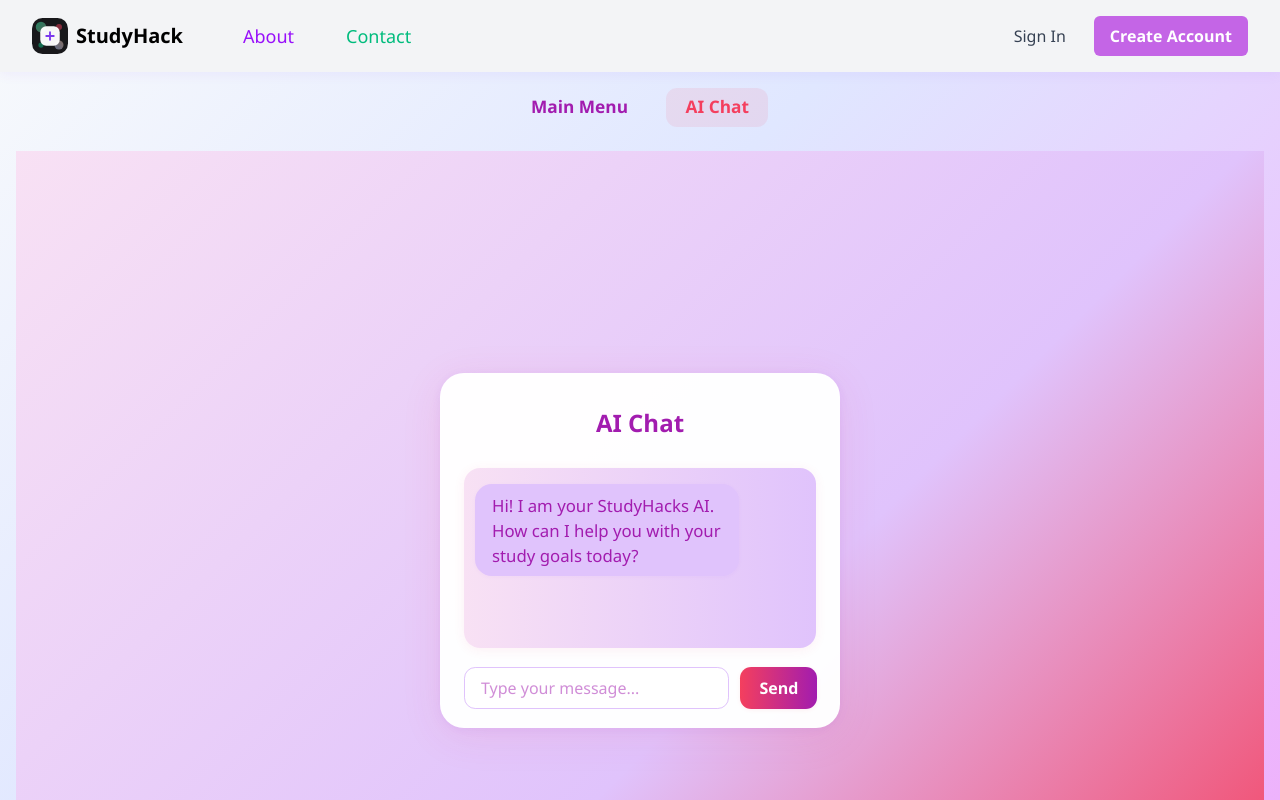
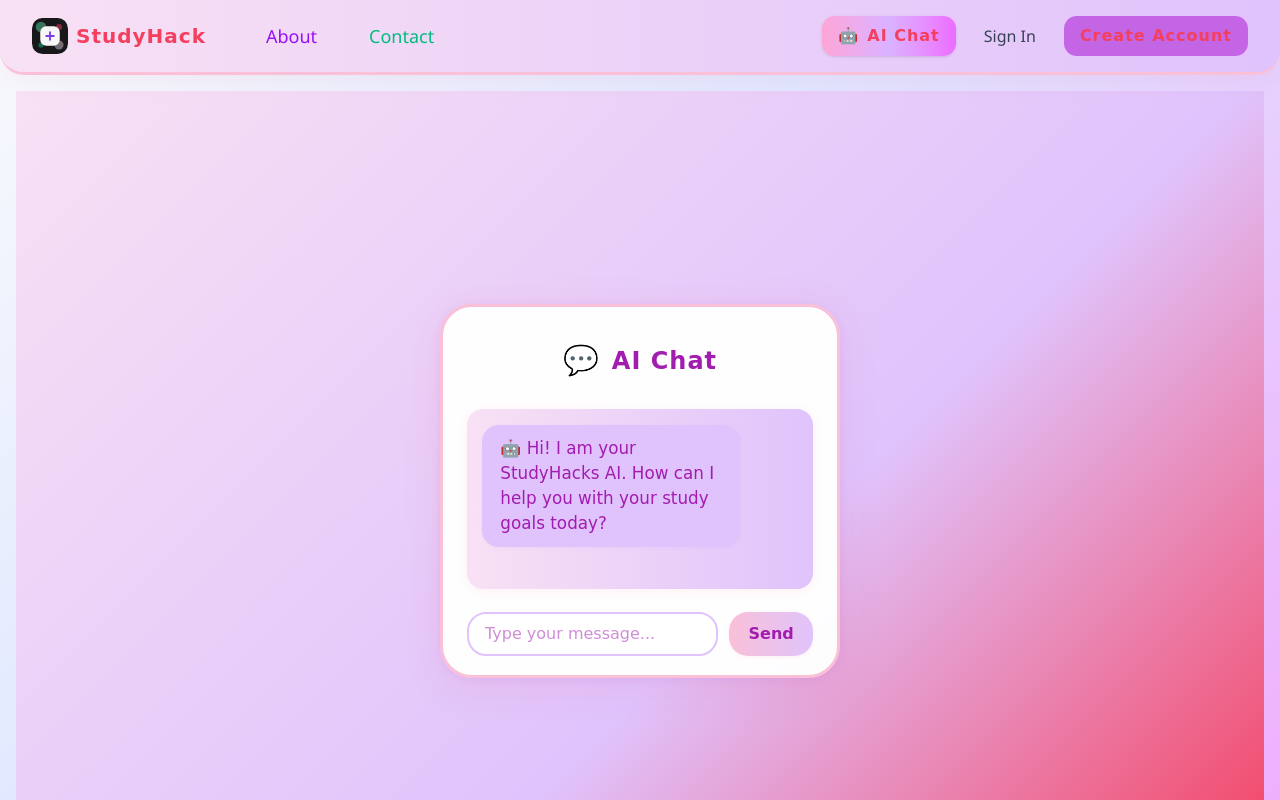
Before and after one commit to DanielZTWang/HackTheValley, a React (Vite) app in the folder client/: page /aichat in a window 1280 px wide. Shown: the top 800 px of the page. Built offline with nearby package versions, Linux system fonts and the light colour scheme.

Commit message:
made ui cuter

```diff
--- a/client/src/App.css
+++ b/client/src/App.css
@@ -1,3 +1,228 @@
+/* Super Cute Global Theme */
+body {
+	min-height: 100vh;
+	background: linear-gradient(135deg, #ffe6f7 0%, #e0c3fc 60%, #ffd6e0 100%);
+	font-family: 'Comic Sans MS', 'Baloo 2', 'Segoe UI', 'Roboto', Arial, sans-serif;
+	margin: 0;
+	padding: 0;
+	color: #a21caf;
+}
+
+/* Navbar Cuteness */
+nav {
+	background: linear-gradient(90deg, #f8e1f4 0%, #e0c3fc 100%);
+	border-bottom: 3px solid #f9c0d7;
+	box-shadow: 0 4px 24px 0 rgba(244,63,94,0.07);
+	border-radius: 0 0 1.5rem 1.5rem;
+}
+nav .text-xl, nav .font-semibold {
+	color: #f43f5e !important;
+	font-family: 'Comic Sans MS', 'Baloo 2', 'Segoe UI', 'Roboto', Arial, sans-serif;
+	letter-spacing: 1px;
+}
+nav a {
+	border-radius: 0.8em;
+	transition: background 0.2s, color 0.2s;
+}
+nav a:hover {
+	background: #ffe6f7;
+	color: #f43f5e !important;
+}
+
+/* Card Cuteness */
+.mainmenu-container, .mainmenu-leaderboard-card, .mainmenu-friends-card, .about-container, .aichat-container {
+	border-radius: 2rem !important;
+	box-shadow: 0 8px 40px 0 rgba(244,63,94,0.10), 0 1.5px 8px 0 rgba(124,58,237,0.08);
+	background: rgba(255,255,255,0.98) !important;
+	border: 2.5px solid #f9c0d7;
+}
+
+/* Buttons */
+button, .mainmenu-add-btn, .aichat-send-btn {
+	border-radius: 1.2em !important;
+	font-family: 'Comic Sans MS', 'Baloo 2', 'Segoe UI', 'Roboto', Arial, sans-serif;
+	font-weight: 700;
+	box-shadow: 0 2px 8px 0 rgba(244,63,94,0.08);
+	background: linear-gradient(90deg, #f9c0d7 0%, #e0c3fc 100%) !important;
+	color: #a21caf !important;
+	border: none;
+	transition: background 0.2s, color 0.2s;
+}
+button:hover, .mainmenu-add-btn:hover, .aichat-send-btn:hover {
+	background: linear-gradient(90deg, #e0c3fc 0%, #f9c0d7 100%) !important;
+	color: #f43f5e !important;
+}
+
+/* Inputs */
+input, .mainmenu-input, .aichat-input {
+	border-radius: 1.2em !important;
+	border: 2px solid #e0c3fc !important;
+	background: #fff !important;
+	color: #a21caf !important;
+	font-family: 'Comic Sans MS', 'Baloo 2', 'Segoe UI', 'Roboto', Arial, sans-serif;
+	font-size: 1.05em;
+	padding: 0.5em 1.1em;
+	transition: border 0.2s;
+}
+input:focus, .mainmenu-input:focus, .aichat-input:focus {
+	border-color: #f43f5e !important;
+	background: #ffe6f7 !important;
+}
+
+/* Headings */
+h1, h2, h3, h4, h5, h6 {
+	color: #f43f5e;
+	font-family: 'Comic Sans MS', 'Baloo 2', 'Segoe UI', 'Roboto', Arial, sans-serif;
+	font-weight: 800;
+	letter-spacing: 1px;
+}
+
+/* Cute List Items */
+li, .mainmenu-leaderboard li, .about-list li {
+	border-radius: 1em !important;
+	background: linear-gradient(90deg, #ffe6f7 0%, #e0c3fc 100%) !important;
+	color: #a21caf !important;
+	font-family: 'Comic Sans MS', 'Baloo 2', 'Segoe UI', 'Roboto', Arial, sans-serif;
+	font-size: 1.08em;
+	margin-bottom: 0.5em;
+	padding: 0.5em 1em;
+	box-shadow: 0 1px 4px 0 rgba(244,63,94,0.04);
+}
+
+/* Cute Scrollbar */
+::-webkit-scrollbar {
+	width: 10px;
+	background: #ffe6f7;
+	border-radius: 8px;
+}
+::-webkit-scrollbar-thumb {
+	background: #e0c3fc;
+	border-radius: 8px;
+}
+/* Super Cute AI Chatbox Styles */
+.aichat-bg {
+	min-height: 100vh;
+	background: linear-gradient(135deg, #ffe6f7 0%, #e0c3fc 60%, #ffd6e0 100%);
+	display: flex;
+	align-items: center;
+	justify-content: center;
+	padding: 2rem 0;
+}
+.aichat-container {
+	background: rgba(255,255,255,0.98);
+	border-radius: 2.2rem;
+	box-shadow: 0 8px 40px 0 rgba(244,63,94,0.10), 0 1.5px 8px 0 rgba(124,58,237,0.08);
+	padding: 2.2rem 1.7rem 1.5rem 1.7rem;
+	max-width: 420px;
+	width: 100%;
+	display: flex;
+	flex-direction: column;
+	gap: 1.2rem;
+	border: 3px solid #f9c0d7;
+	position: relative;
+}
+.aichat-title {
+	color: #f43f5e;
+	font-size: 1.7rem;
+	font-weight: 800;
+	text-align: center;
+	margin: 0 0 0.5rem 0;
+	letter-spacing: 1px;
+	font-family: 'Comic Sans MS', 'Baloo 2', 'Segoe UI', 'Roboto', Arial, sans-serif;
+	display: flex;
+	align-items: center;
+	justify-content: center;
+	gap: 0.5em;
+}
+.aichat-title::before {
+	content: '💬';
+	font-size: 1.2em;
+}
+.aichat-messages {
+	background: linear-gradient(90deg, #ffe6f7 0%, #e0c3fc 100%);
+	border-radius: 1.5rem;
+	min-height: 180px;
+	max-height: 260px;
+	overflow-y: auto;
+	padding: 1.1rem 0.9rem;
+	display: flex;
+	flex-direction: column;
+	gap: 0.9rem;
+	box-shadow: 0 2px 12px 0 rgba(244,63,94,0.07);
+}
+.aichat-msg {
+	padding: 0.7em 1.2em;
+	border-radius: 1.5em;
+	max-width: 80%;
+	font-size: 1.08rem;
+	word-break: break-word;
+	box-shadow: 0 2px 8px 0 rgba(124, 58, 237, 0.08);
+	font-family: 'Comic Sans MS', 'Baloo 2', 'Segoe UI', 'Roboto', Arial, sans-serif;
+	position: relative;
+}
+.aichat-msg-user {
+	align-self: flex-end;
+	background: linear-gradient(90deg, #f9c0d7 0%, #e0c3fc 100%);
+	color: #a21caf;
+	border-bottom-right-radius: 0.5em;
+	border-top-right-radius: 2.2em;
+	border-top-left-radius: 2.2em;
+	border-bottom-left-radius: 2.2em;
+	margin-right: 0.2em;
+	border: 2px solid #f9c0d7;
+}
+.aichat-msg-ai {
+	align-self: flex-start;
+	background: #fff0fa;
+	color: #f43f5e;
+	border-bottom-left-radius: 0.5em;
+	border-top-right-radius: 2.2em;
+	border-top-left-radius: 2.2em;
+	border-bottom-right-radius: 2.2em;
+	margin-left: 0.2em;
+	border: 2px solid #e0c3fc;
+}
+.aichat-msg-ai::before {
+	content: '🤖 ';
+	font-size: 1em;
+}
+.aichat-form {
+	display: flex;
+	gap: 0.7rem;
+	margin-top: 0.2rem;
+}
+.aichat-input {
+	flex: 1;
+	border: 2px solid #e0c3fc;
+	border-radius: 1.2rem;
+	padding: 0.6rem 1.1rem;
+	font-size: 1.08rem;
+	outline: none;
+	background: #fff;
+	color: #a21caf;
+	transition: border 0.2s;
+	font-family: 'Comic Sans MS', 'Baloo 2', 'Segoe UI', 'Roboto', Arial, sans-serif;
+}
+.aichat-input:focus {
+	border-color: #f43f5e;
+	background: #fff0fa;
+}
+.aichat-send-btn {
+	background: linear-gradient(90deg, #f43f5e 0%, #a21caf 100%);
+	color: #fff;
+	border: none;
+	border-radius: 1.2rem;
+	padding: 0.6rem 1.3rem;
+	font-size: 1.08rem;
+	font-weight: 700;
+	cursor: pointer;
+	box-shadow: 0 1px 4px 0 rgba(244,63,94,0.08);
+	transition: background 0.2s;
+	font-family: 'Comic Sans MS', 'Baloo 2', 'Segoe UI', 'Roboto', Arial, sans-serif;
+}
+.aichat-send-btn:hover {
+	background: linear-gradient(90deg, #a21caf 0%, #f43f5e 100%);
+}
 /* AI Chatbox Styles */
 .aichat-bg {
 	min-height: 100vh;
--- a/client/src/App.tsx
+++ b/client/src/App.tsx
@@ -11,28 +11,6 @@ function App() {
     <BrowserRouter>
       <Navbar />
       <div style={{ padding: "1rem" }}>
-        <div style={{ display: 'flex', justifyContent: 'center', marginBottom: '1.5rem', gap: '1.2rem' }}>
-          <a href="/" style={{
-            textDecoration: 'none',
-            color: window.location.pathname === '/' ? '#f43f5e' : '#a21caf',
-            fontWeight: 700,
-            fontSize: '1.08rem',
-            background: window.location.pathname === '/' ? 'rgba(244,63,94,0.09)' : 'transparent',
-            borderRadius: '0.7rem',
-            padding: '0.4rem 1.2rem',
-            transition: 'background 0.2s, color 0.2s'
-          }}>Main Menu</a>
-          <a href="/aichat" style={{
-            textDecoration: 'none',
-            color: window.location.pathname === '/aichat' ? '#f43f5e' : '#a21caf',
-            fontWeight: 700,
-            fontSize: '1.08rem',
-            background: window.location.pathname === '/aichat' ? 'rgba(244,63,94,0.09)' : 'transparent',
-            borderRadius: '0.7rem',
-            padding: '0.4rem 1.2rem',
-            transition: 'background 0.2s, color 0.2s'
-          }}>AI Chat</a>
-        </div>
         <Routes>
           <Route path="/" element={<MainMenu />} />
           <Route path="/aichat" element={<AIChat />} />
--- a/client/src/components/Navbar.tsx
+++ b/client/src/components/Navbar.tsx
@@ -31,8 +31,14 @@ export default function Navbar() {
         </div>
       </div>
 
-      {/* Right section: Auth buttons */}
+      {/* Right section: AI Chat + Auth buttons */}
       <div className="flex items-center gap-4">
+        <Link
+          to="/aichat"
+          className="bg-gradient-to-r from-pink-300 via-purple-300 to-fuchsia-400 text-purple-900 font-semibold text-base px-4 py-2 rounded-full shadow hover:from-pink-400 hover:to-fuchsia-500 hover:text-white transition-colors flex items-center gap-2"
+        >
+          <span role="img" aria-label="AI">🤖</span> AI Chat
+        </Link>
         <Link
           to="/signin"
           className="text-gray-700 font-medium text-base px-3 py-2 rounded-md hover:bg-gray-200 transition-colors"
--- a/client/src/pages/About.tsx
+++ b/client/src/pages/About.tsx
@@ -4,7 +4,8 @@ import '../App.css';
 const About: React.FC = () => {
   return (
     <div className="about-container">
-      <div className="about-hero-graphic">
+      <div className="flex justify-center">
+        <div className="rounded-3xl bg-white/80 shadow-lg p-2 w-full max-w-3xl">
           <svg width="100%" height="180" viewBox="0 0 600 180" fill="none" xmlns="http://www.w3.org/2000/svg">
             <circle cx="90" cy="90" r="70" fill="#7C3AED" fillOpacity="0.2" />
             <rect x="200" y="30" width="120" height="120" rx="30" fill="#F59E42" fillOpacity="0.18" />
@@ -12,6 +13,7 @@ const About: React.FC = () => {
             <circle cx="340" cy="60" r="30" fill="#F43F5E" fillOpacity="0.25" />
             <rect x="420" y="120" width="60" height="30" rx="15" fill="#3B82F6" fillOpacity="0.22" />
           </svg>
+        </div>
       </div>
   <h1 className="about-title">About <span className="studyhacks-brand">StudyHacks</span></h1>
       <p className="about-lead">
```
Also changed, not shown: client/src/pages/MainMenu.tsx (+22 -20 lines). Lines whose indentation alone changed are shown as unchanged.
